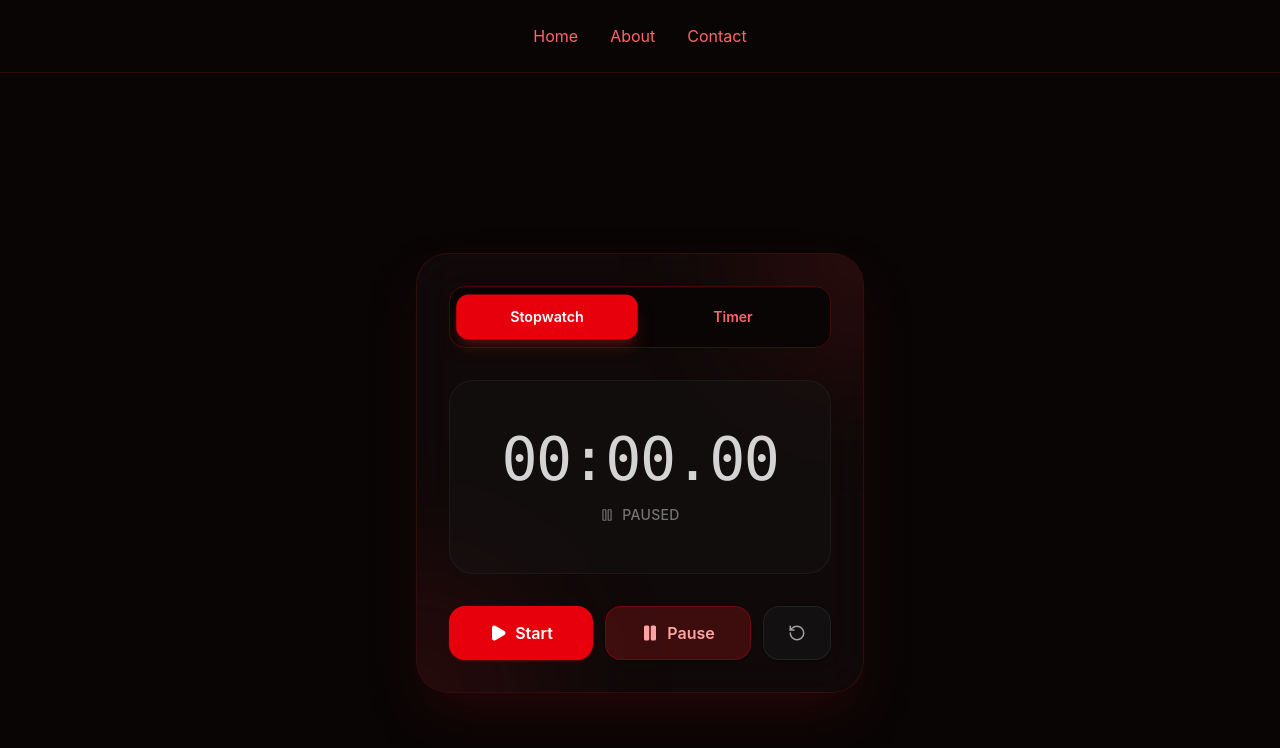
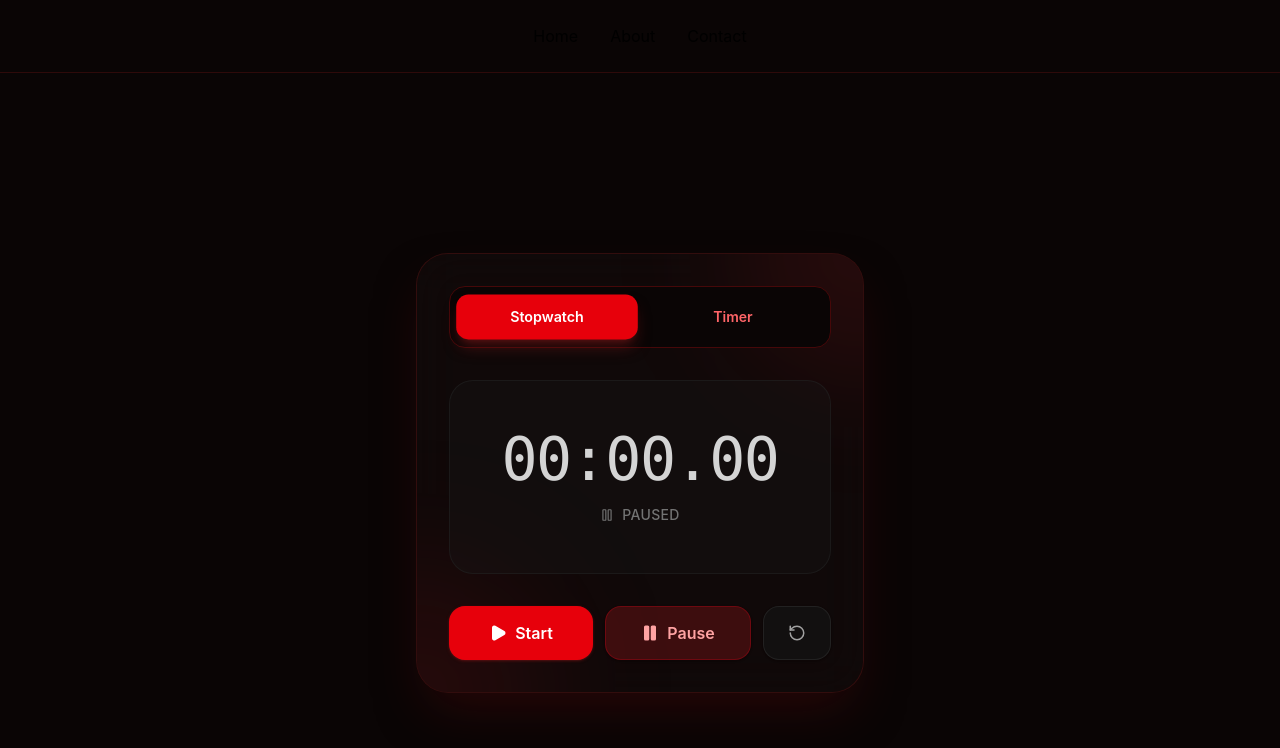
Before and after one commit to AbdulSamad001122/stopwatch-app, a React (Vite) app: page / in a window 1280 px wide. Shown: the top 748 px of the page. Built offline with nearby package versions, Linux system fonts and the light colour scheme.

Commit message:
About page v4

```diff
--- a/src/App.jsx
+++ b/src/App.jsx
@@ -9,28 +9,10 @@
     <Router>
       <div className="min-h-screen bg-[#0a0505] bg-[radial-gradient(ellipse_at_top,_var(--tw-gradient-stops))] from-[#1c0a0a] via-[#0a0505] to-black">
         <nav className="flex justify-center gap-8 py-6 border-b border-red-900/30">
-          <Link
-            to="/"
-            className="text-red-400 hover:text-red-300 transition-colors"
-          >
-            Home
-          </Link>
-
-          <Link
-            to="/about"
-            className="text-red-400 hover:text-red-300 transition-colors"
-          >
-            About
-          </Link>
-
-          <Link
-            to="/contact"
-            className="text-red-400 hover:text-red-300 transition-colors"
-          >
-            Contact
-          </Link>
+          <Link to="/">Home</Link>
+          <Link to="/about">About</Link>
+          <Link to="/contact">Contact</Link>
         </nav>
-
         <Routes>
           <Route path="/" element={<Home />} />
           <Route path="/about" element={<About />} />
```
